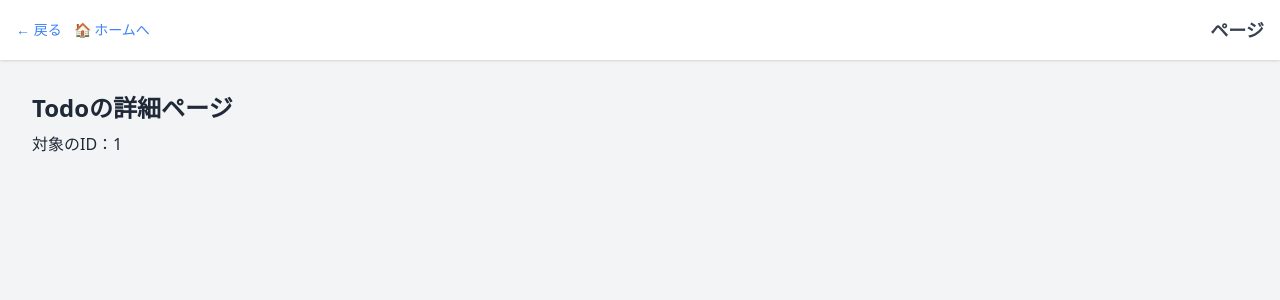
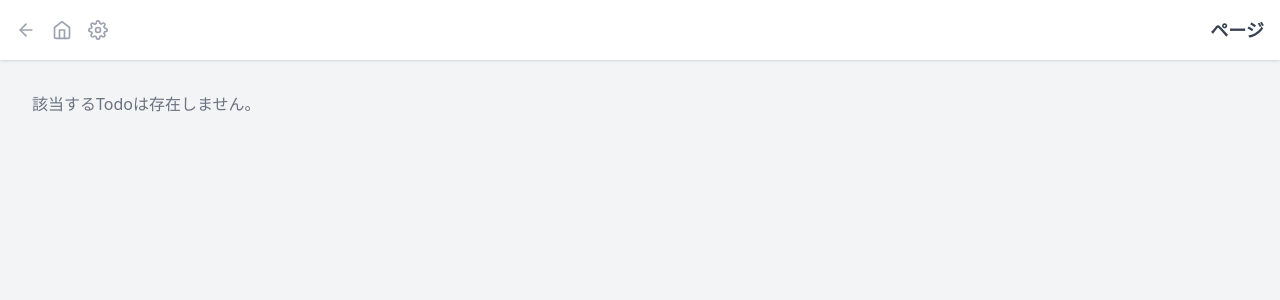
Before and after one commit to sidedishjob/react-todo, a React (Create React App) app: page /todo/1 in a window 1280 px wide. Shown: the top 300 px of the page. Built offline with nearby package versions, Linux system fonts and the light colour scheme.

Commit message:
詳細ページの実データ表示、各リンクボタンUI修正

```diff
--- a/src/components/presentational/TodoItem.jsx
+++ b/src/components/presentational/TodoItem.jsx
@@ -1,9 +1,11 @@
 import React, { useState, useEffect, useRef } from 'react';
+import { useNavigate } from 'react-router-dom';
 import { cn } from '../../lib/utils';
 import { todoAppearClass, todoCompleteClass, CompletedCheck } from './TodoAnimations';
-import { FiEdit2 } from 'react-icons/fi';
+import { FiEdit2, FiSearch, FiTrash2 } from 'react-icons/fi';
 
 const TodoItem = ({ todo, updateTitle, toggleTodo, remove }) => {
+	const navigate = useNavigate();
 	const [isCompleting, setIsCompleting] = useState(false);
 	// タスク名編集フラグの状態
 	const [isEditing, setIsEditing] = useState(false);
@@ -171,15 +173,29 @@ const TodoItem = ({ todo, updateTitle, toggleTodo, remove }) => {
 				</span>
 			</div>
 
+			<div className="flex items-center gap-2">
+				<button
+					onClick={() => navigate(`/todo/${todo.id}`)}
+					className="opacity-0 group-hover:opacity-100 text-gray-400 hover:text-primary transition-opacity duration-200"
+					aria-label="詳細ページへ"
+				>
+					<FiSearch className="w-5 h-5" />
+					{/* <svg xmlns="http://www.w3.org/2000/svg" className="h-5 w-5" viewBox="0 0 20 20" fill="currentColor">
+						<path fillRule="evenodd" d="M10 18a8 8 0 100-16 8 8 0 000 16zm1-13a1 1 0 10-2 0v3.586L5.707 7.293a1 1 0 00-1.414 1.414l3.586 3.586-3.586 3.586a1 1 0 101.414 1.414l3.586-3.586 3.586 3.586a1 1 0 001.414-1.414l-3.586-3.586 3.586-3.586a1 1 0 00-1.414-1.414L11 8.586V5a1 1 0 00-1-1z" clipRule="evenodd" />
+					</svg> */}
+				</button>
+
 				<button
 					onClick={handleDeleteClick}
 					className="opacity-0 group-hover:opacity-100 text-gray-400 hover:text-danger transition-opacity duration-200"
 					aria-label="タスクを削除"
 				>
-				<svg xmlns="http://www.w3.org/2000/svg" className="h-5 w-5" viewBox="0 0 20 20" fill="currentColor">
+					<FiTrash2 className="w-5 h-5" />
+					{/* <svg xmlns="http://www.w3.org/2000/svg" className="h-5 w-5" viewBox="0 0 20 20" fill="currentColor">
 						<path fillRule="evenodd" d="M9 2a1 1 0 00-.894.553L7.382 4H4a1 1 0 000 2v10a2 2 0 002 2h8a2 2 0 002-2V6a1 1 0 100-2h-3.382l-.724-1.447A1 1 0 0011 2H9zM7 8a1 1 0 012 0v6a1 1 0 11-2 0V8zm5-1a1 1 0 00-1 1v6a1 1 0 102 0V8a1 1 0 00-1-1z" clipRule="evenodd" />
-				</svg>
+						</svg> */}
 				</button>
+			</div>
 		</div>
 	);
 };
--- a/src/db/indexeddb.js
+++ b/src/db/indexeddb.js
@@ -29,6 +29,12 @@ export const getAllTodos = async () => {
 	const store = tx.store.index('createdAt');
 	return store.getAll();
 };
+
+// Todoをidで取得する
+export const getTodoById = async (id) => {
+	const db = await initDB();
+	return db.get('todos', id);
+}
 
 // Todoを追加する
 export const addTodo = async (todo) => {
--- a/src/hooks/useTodos.js
+++ b/src/hooks/useTodos.js
@@ -1,7 +1,8 @@
-import { useState, useEffect } from 'react';
+import { useState, useEffect, useCallback } from 'react';
 import useLoading from './useLoading';
 import {
 	getAllTodos,
+	getTodoById,
 	addTodo,
 	updateTodoTitleInDB,
 	toggleTodoInDB,
@@ -23,6 +24,11 @@ const useTodos = () => {
 		}
 		init();
 	}, [startLoading, stopLoading]);
+
+	// IndexedDBからidを指定して取得
+	const getById = useCallback(async (id) => {
+		return await getTodoById(id);
+	}, []);
 
 	// Todoを追加する
 	const add = async (title) => {
@@ -61,6 +67,7 @@ const useTodos = () => {
 	return {
 		todos,
 		isLoading,
+		getById,
 		add,
 		updateTitle: handleUpdateTitle,
 		toggleTodo: handleToggleTodo,
--- a/src/layouts/AppLayout.jsx
+++ b/src/layouts/AppLayout.jsx
@@ -1,5 +1,6 @@
 import React from 'react';
 import { useNavigate, useLocation } from 'react-router-dom';
+import { FiHome, FiArrowLeft ,FiSettings } from 'react-icons/fi';
 
 const getPageTitle = (pathname) => {
 	if (pathname === '/') return 'Todo アプリ';
@@ -14,30 +15,45 @@ const AppLayout = ({ children }) => {
 
 	const pageTitle = getPageTitle(location.pathname);
 	const isHome = location.pathname === '/';
+	const isSettings = location.pathname === '/settings';
 
 	return (
 		<div className="in-h-screen bg-background text-gray-800 dark:text-gray-100 transition-colors duration-300">
 			{/* ナビゲーションバー */}
 			<header className="bg-card dark:bg-gray-800 shadow p-4 flex justify-between items-center">
-				<div className="flex items-center gap-3">
-					{/* 戻る */}
+				{/* 左側ナビ：戻る / ホーム / 設定 */}
+				<div className="flex items-center gap-4">
+					{/* 戻る（ホーム以外） */}
 					{!isHome && (
 						<button
 							onClick={() => navigate(-1)}
-							className="text-sm text-blue-500 hover:underline"
+							className="text-gray-400 hover:text-gray-700"
+							aria-label="戻る"
 						>
-							← 戻る
+							<FiArrowLeft className="w-5 h-5" />
 						</button>
 					)}
 
 					{/* ホーム */}
 					<button
 						onClick={() => navigate('/')}
-						className="text-sm text-blue-500 hover:underline"
+						className="text-gray-400 hover:text-gray-700"
+						aria-label="ホーム"
 					>
-						🏠 ホームへ
+						<FiHome className="w-5 h-5" />
 					</button>
+					{/* 設定 */}
+					{!isSettings && (
+						<button
+							onClick={() => navigate('/settings')}
+							className="text-sm text-gray-400 hover:text-gray-700"
+							aria-label="設定"
+						>
+							<FiSettings className="w-5 h-5" />
+						</button>
+					)}
 				</div>
+
 
 				{/* 現在のページ名 */}
 				<h1 className="text-lg font-semibold text-gray-700 dark:text-gray-100">{pageTitle}</h1>
--- a/src/pages/Home.jsx
+++ b/src/pages/Home.jsx
@@ -1,30 +1,11 @@
 import React from 'react';
-import { useNavigate } from 'react-router-dom';
 import AppLayout from '../layouts/AppLayout';
 import TodoContainer from '../components/containers/TodoContainer';
 
 const Home = () => {
-	const navigate = useNavigate();
-
 	return (
 		<AppLayout>
 			<TodoContainer />
-
-			<div className="mt-10 flex flex-col items-start gap-4">
-				<button
-					onClick={() => navigate('/settings')}
-					className="text-sm text-blue-500 hover:underline"
-				>
-					⚙️ 設定ページへ
-				</button>
-
-				<button
-					onClick={() => navigate('/todo/1')}
-					className="text-sm text-blue-500 hover:underline"
-				>
-					📄 Todo #1 の詳細ページへ
-				</button>
-			</div>
 		</AppLayout>
 	)
 };
--- a/src/pages/TodoDetail.jsx
+++ b/src/pages/TodoDetail.jsx
@@ -1,17 +1,71 @@
-import React from 'react';
+import { useEffect, useState} from 'react';
 import { useParams } from 'react-router-dom';
 import AppLayout from '../layouts/AppLayout';
+import useTodos from '../hooks/useTodos';
+import { LoadingSpinner } from '../components/presentational/TodoAnimations';
 
 const TodoDetail = () => {
 	const { id } = useParams();
+	const { getById } = useTodos();
+
+	const [todo, setTodo] = useState(null);
+	const [isLoading, setIsLoading] = useState(true);
+	const [notFound, setNotFound] = useState(false);
+
+	useEffect(() => {
+		const fetchTodo = async () => {
+			setIsLoading(true);
+			const result = await getById(Number(id));
+			if (result) {
+				setTodo(result);
+				setNotFound(false);
+			} else {
+				setNotFound(true);
+			}
+			setIsLoading(false);
+		};
+
+		fetchTodo();
+	}, [id, getById]);
 
 	return (
 		<AppLayout>
-			<h2 className="text-2xl font-bold">Todoの詳細ページ</h2>
-			<p className="mt-2">対象のID：{id}</p>
+			{isLoading ? (
+				<LoadingSpinner />
+			) : notFound ? (
+				<p className="text-gray-500">該当するTodoは存在しません。</p>
+			) : (
+				<div className="max-w-xl mx-auto bg-white dark:bg-gray-800 rounded-xl shadow-md p-6 space-y-4 transition-colors duration-300">
+					<h2 className="text-3xl font-bold text-primary dark:text-blue-400">Todo詳細</h2>
 
-			{/* ここにidを元にTodoを検索して表示など */}
+					<div className="space-y-2">
+						<p className="text-lg">
+							<span className="font-semibold text-gray-700 dark:text-gray-300">タイトル：</span>
+							{todo.title}
+						</p>
 
+						<p className="text-lg">
+							<span className="font-semibold text-gray-700 dark:text-gray-300">ステータス：</span>
+							<span
+								className={`inline-block px-2 py-0.5 rounded-full text-sm font-medium ${
+									todo.completed ? 'bg-green-100 text-green-700' : 'bg-gray-200 text-gray-600'
+								}`}
+							>
+								{todo.completed ? '完了' : '未完了'}
+							</span>
+						</p>
+
+						<p className="text-sm text-gray-500 dark:text-gray-400">
+							作成日時：{new Date(todo.createdAt).toLocaleString()}
+						</p>
+						{todo.updatedAt && (
+							<p className="text-sm text-gray-500 dark:text-gray-400">
+								更新日時：{new Date(todo.updatedAt).toLocaleString()}
+							</p>
+						)}
+					</div>
+				</div>
+			)}
 		</AppLayout>
 
 	);
```
Lines whose indentation alone changed are shown as unchanged.
